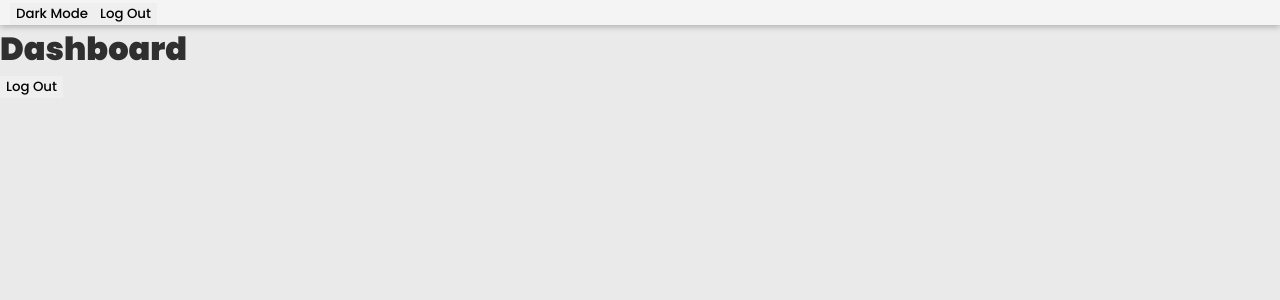
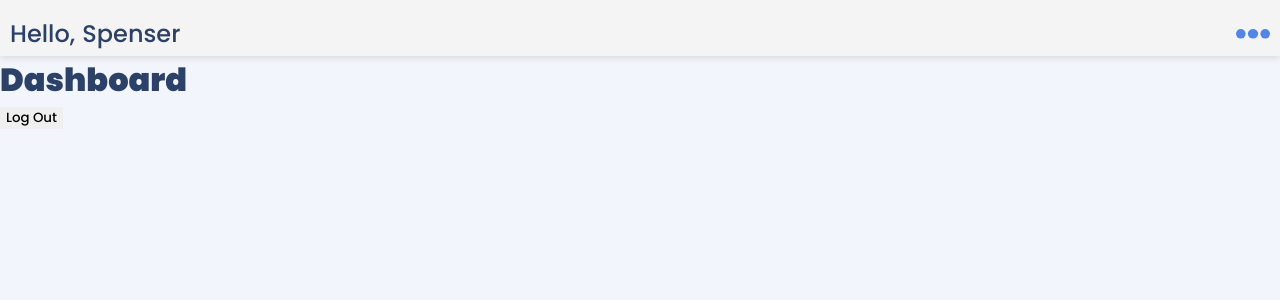
Before and after one commit to speiffer829/rotation-checklist, a Nuxt app: page / in a window 1280 px wide. Shown: the top 300 px of the page. Built offline with nearby package versions, Linux system fonts and the light colour scheme.

Commit message:
new colors

```diff
--- a/assets/styles/main.scss
+++ b/assets/styles/main.scss
@@ -5,12 +5,12 @@
 	--red: #F46036;
 	--blue: #5386E4;
 	--light: #F5F4F4;
-	--lightbase: #EAEAEA;
-	--dark: #2F2F2F;
-	--darkest: #222121;
+	--lightbase: #F2F6FC;
+	--dark: #2C4167;
+	--darkest: #1C2C48;
 
-	--light-shadow: 0px 2px 6px rgba(0, 0, 0, 0.25), 0px -2px 1px #FFFFFF;
-	--dark-shadow: 0px -2px 6px #595858, 0px 4px 4px rgba(0, 0, 0, 1);
+	--light-shadow: 0px 3px 6px #dbdfe5;
+	--dark-shadow: 0px 3px 6px #142036;
 
 	--base: var(--lightbase);
 	--baselighter: var(--light);
--- a/components/Nav.vue
+++ b/components/Nav.vue
@@ -1,27 +1,29 @@
 <template>
 	<div id="navbar">
-		<div class="wrap">
-			<div class="mobile-row">
-				<button>
+		<div class="wrap flex">
+				<button class="nav-btns mobile-only">
 					Stats
 					<svg width="19" height="12" viewBox="0 0 19 12" fill="none" xmlns="http://www.w3.org/2000/svg">
 						<path d="M17 2L9.5 9.74194L2 2" stroke="#5386E4" stroke-width="4" stroke-linecap="round" stroke-linejoin="round"/>
 					</svg>
 				</button>
 
-				<button>
+				<p class="welcome">Hello, Spenser</p>
+
+				<button class="nav-btns dots" @click="showMenu = !showMenu">
 					<svg width="34" height="10" viewBox="0 0 34 10" fill="none" xmlns="http://www.w3.org/2000/svg">
 						<circle cx="4.80435" cy="4.80435" r="4.80435" fill="#5386E4"/>
 						<ellipse cx="17" cy="4.80435" rx="5.17391" ry="4.80435" fill="#5386E4"/>
 						<circle cx="29.1957" cy="4.80435" r="4.80435" fill="#5386E4"/>
 					</svg>
 				</button>
+
+
+			<div class="menu-box" :class="{active: showMenu}" @blur="showMenu = false">
+				<button @click="$emit('modeChange')">{{mode}} Mode</button>
+				<button @click="$emit('logout')">Log Out</button>
 			</div>
 
-			<div class="menu-box">
-				<button @click="$emit('modeChange')">Dark Mode</button>
-				<button>Log Out</button>
-			</div>
 		</div>
 	</div>
 </template>
@@ -30,6 +32,14 @@
 <script>
 export default {
 	name:"Nav",
+	props:{
+		mode: String
+	},
+	data() {
+		return {
+			showMenu: false
+		}
+	},
 }
 </script>
 
@@ -39,18 +49,34 @@ export default {
 		width: 100%;
 		box-shadow: var(--base-shadow);
 		background: var(--baselighter);
+		padding-top: 1rem;
+		padding-bottom: 0.3rem;
 	}
 
-	.mobile-row{
-		display: flex;
-		justify-content: space-between;
-		padding: .5rem 0 .2rem;
+	.flex{
+		display: grid;
+		align-items: center;
+		grid-template-columns: 76px 1fr 76px;
+		position: relative;
 
-		@media screen and (min-width: 768px) {
-			display: none;
+		@media screen and (min-width: 767px) {
+			grid-template-columns: 1fr 76px;
+		}
 	}
 
-		button{
+	.welcome{
+		flex: 0 0 auto;
+		text-align: center;
+		font-size: 1.5em;
+
+		@media screen and (min-width: 767px) {
+			text-align: left;
+		}
+	}
+
+
+
+	.nav-btns{
 		display: flex;
 		align-items: center;
 		background: transparent;
@@ -58,10 +84,84 @@ export default {
 		color: var(--text);
 		font-size: 1.255em;
 		padding: 0px;
+		height: 100%;
+
+		@media screen and (min-width: 767px) {
+			&.mobile-only{
+				display: none;
+			}
+		}
+
+		&.dots{
+			display: flex;
+			justify-content: flex-end;
+		}
 
 		svg{
 			margin-left: 5px;
 		}
 	}
+
+	.menu-box{
+		position: absolute;
+		right: 10px;
+		top: calc(100% + 5px);
+		background: var(--baselighter);
+		width: 200px;
+		border-radius: 5px;
+		filter: drop-shadow(var(--base-shadow));
+		display: none;
+
+			&.active{
+				display: block;
 			}
+
+		@media screen and (min-width: 1440px) {
+			right: 0px;
+		}
+
+
+		&:after{
+			content:'';
+			border-bottom: 15px solid var(--baselighter);
+			border-left: 10px solid transparent;
+			border-right: 10px solid transparent;
+			width: 0;
+			height: 0;
+			position: absolute;
+			right: 7px;
+			top: -15px;
+		}
+
+		button{
+			display: block;
+			width: 100%;
+			font-size: 1.25em;
+			background: var(--baselighter);
+			color: var(--text);
+			padding: 0.5rem;
+			border-bottom: solid 1px var(--base);
+			text-transform: capitalize;
+
+			&:first-of-type{
+				border-radius: 5px 5px 0 0;
+			}
+			&:last-of-type{
+				border-radius: 0 0 5px 5px;
+				border-bottom: none;
+			}
+
+			&:hover{
+				background: var(--blue);
+				color: var(--light)
+			}
+
+			@media screen and (min-width: 767px) {
+				font-size: 1em;
+			}
+
+		}
+	}
+
+
 </style>
--- a/layouts/default.vue
+++ b/layouts/default.vue
@@ -1,6 +1,6 @@
 <template>
   <main>
-    <Nav @modeChange="toggleMode" />
+    <Nav @modeChange="toggleMode" @logout="signOut" :mode="mode" />
     <Nuxt />
   </main>
 </template>
@@ -11,18 +11,26 @@ export default {
   components:{
     Nav
   },
+  data() {
+    return {
+      mode: ''
+    }
+  },
   mounted() {
     const isDark = window.matchMedia('(prefers-color-scheme: dark)').matches
     const isInMemory = window.localStorage.getItem('color-theme')
     if(isInMemory){
       document.querySelector('body').classList.add(isInMemory)
+      this.mode = isInMemory
       return
     }
 
     if(isDark){
       document.querySelector('body').classList.add('dark')
+      this.mode = 'dark'
     }else{
       document.querySelector('body').classList.add('light')
+      this.mode = 'light'
     }
   },
   methods: {
@@ -31,7 +39,11 @@ export default {
       const newMode = bod.classList.contains('dark') ? 'light' : 'dark'
       bod.classList.remove('light', 'dark')
       bod.classList.add(newMode)
+      this.mode = newMode
       window.localStorage.setItem('color-theme', newMode)
+    },
+    signOut(){
+      this.$fire.auth.signOut()
     }
   },
 }
--- a/pages/index.vue
+++ b/pages/index.vue
@@ -1,7 +1,7 @@
 <template>
   <div class="container">
     <h1>Dashboard</h1>
-    <button @click="signOut">Log Out</button>
+    <button @click="signOut()">Log Out</button>
   </div>
 </template>
 
@@ -12,19 +12,5 @@ export default {
       this.$fire.auth.signOut()
     }
   },
-  mounted() {
-    const isDark = window.matchMedia('(prefers-color-scheme: dark)').matches
-    const isInMemory = window.localStorage.getItem('color-theme')
-    if(isInMemory){
-      document.querySelector('body').classList.add(isInMemory)
-      return
-    }
-
-    if(isDark){
-      document.querySelector('body').classList.add('dark')
-    }else{
-      document.querySelector('body').classList.add('light')
-    }
-  },
 }
 </script>
```
Lines whose indentation alone changed are shown as unchanged.
